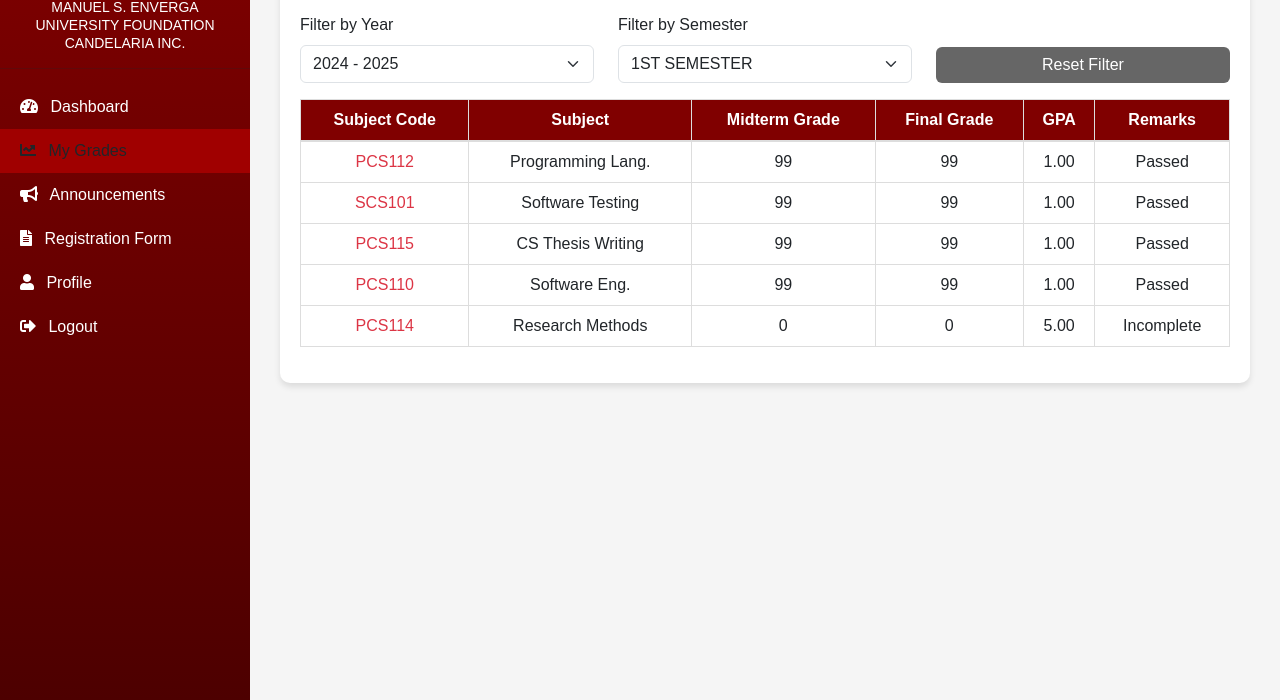
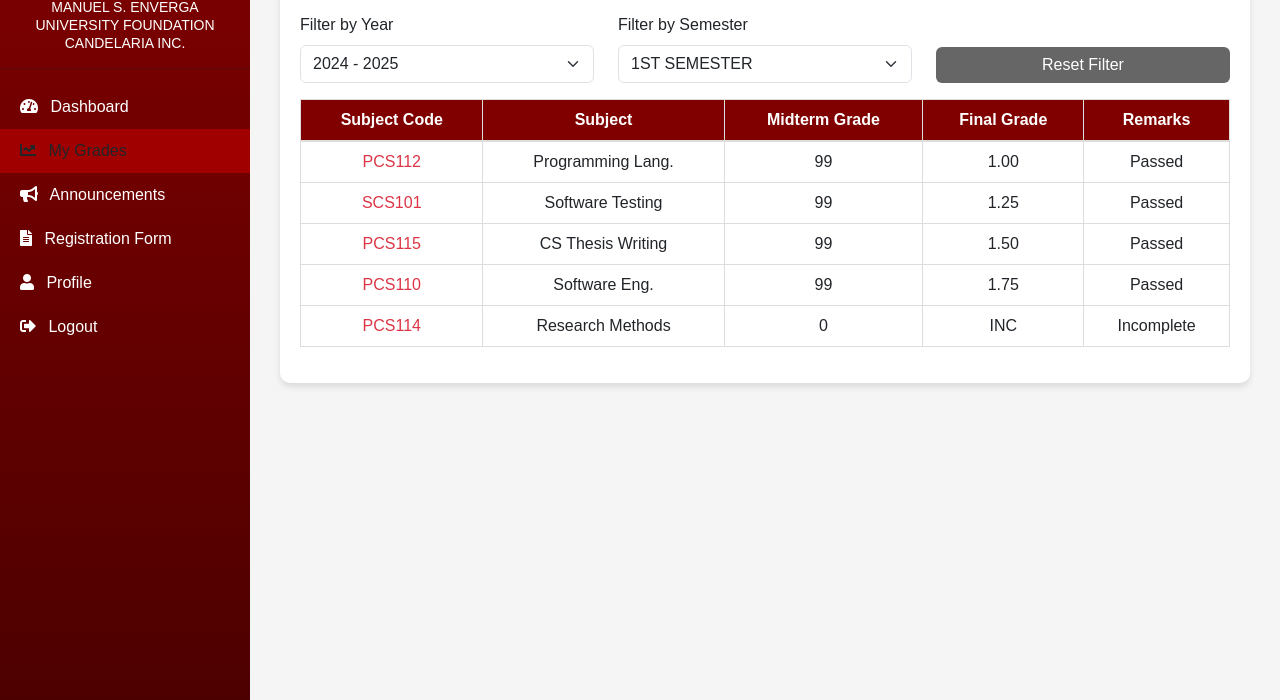
Before and after one commit to kirbycaringal/studentportal, a plain HTML site: page index.html in a window 1280 px wide. Both pictures are taken after a click on the link "My Grades". Shown: the part 100-800 px from the top of the page. Drawn offline with nearby package versions, Linux system fonts and the light colour scheme.

Commit message:
Update index.html

```diff
--- a/index.html
+++ b/index.html
@@ -726,8 +726,8 @@
                             <div class="card h-100 text-center stat-card">
                                 <div class="card-body">
                                     <i class="fas fa-star fa-2x text-maroon mb-2"></i>
-                                    <h6 class="fw-bold text-maroon">GPA</h6>
-                                    <h2 class="text-dark">1.00</h2>
+                                    <h6 class="fw-bold text-maroon">GWA</h6>
+                                    <h2 class="text-dark">1.25</h2>
                                 </div>
                             </div>
                         </div>
@@ -778,7 +778,7 @@
                             <th>Subject</th>
                             <th>Midterm Grade</th>
                             <th>Final Grade</th>
-                            <th>GPA</th>
+
                             <th>Remarks</th>
                           </tr>
                         </thead>
@@ -787,40 +787,40 @@
                             <td class="text-danger">PCS112</td>
                             <td>Programming Lang.</td>
                             <td>99</td>
-                            <td>99</td>
                             <td>1.00</td>
+
                             <td>Passed</td>
                           </tr>
                           <tr>
                             <td class="text-danger">SCS101</td>
                             <td>Software Testing</td>
                             <td>99</td>
-                            <td>99</td>
-                            <td>1.00</td>
+                            <td>1.25</td>
+
                             <td>Passed</td>
                           </tr>
                           <tr>
                             <td class="text-danger">PCS115</td>
                             <td>CS Thesis Writing</td>
                             <td>99</td>
-                            <td>99</td>
-                            <td>1.00</td>
+                            <td>1.50</td>
+
                             <td>Passed</td>
                           </tr>
                           <tr>
                             <td class="text-danger">PCS110</td>
                             <td>Software Eng.</td>
                             <td>99</td>
-                            <td>99</td>
-                            <td>1.00</td>
+                            <td>1.75</td>
+
                             <td>Passed</td>
                           </tr>
                           <tr>
                             <td class="text-danger">PCS114</td>
                             <td>Research Methods</td>
                             <td>0</td>
-                            <td>0</td>
-                            <td>5.00</td>
+                            <td>INC</td>
+
                             <td>Incomplete</td>
                           </tr>
                         </tbody>
```
